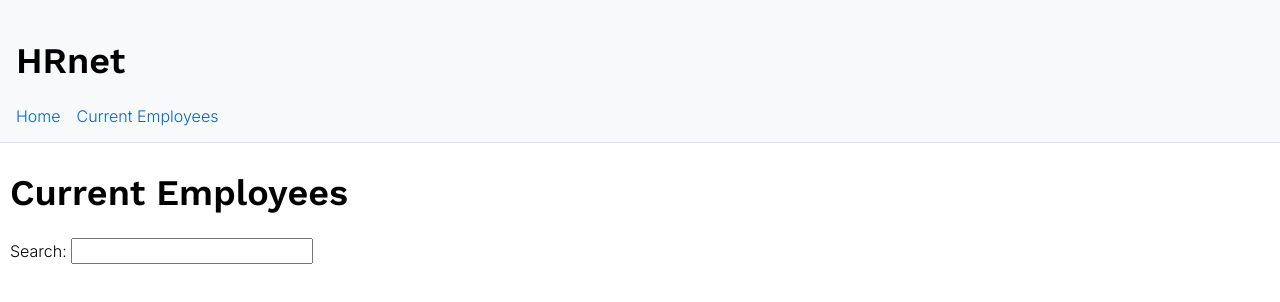
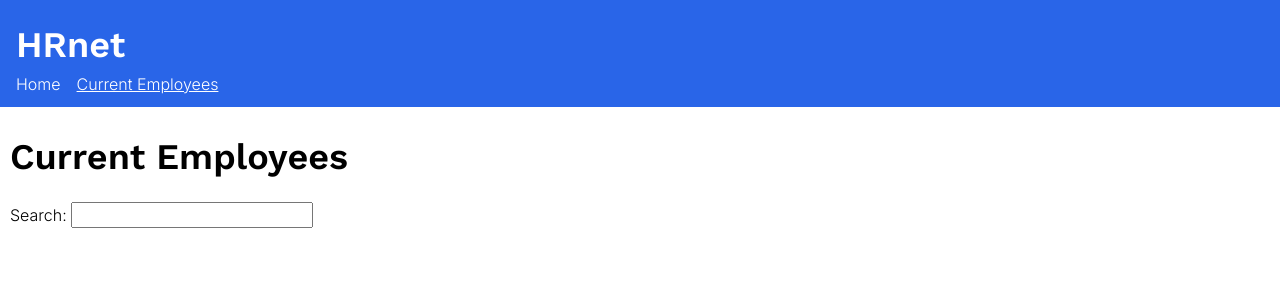
Before and after one commit to Ingirorhaun/openclassrooms-project-14, a React app: page /employee-list in a window 1280 px wide. Shown: the top 302 px of the page. Built offline with nearby package versions, Linux system fonts and the light colour scheme; the HTML template or start-up script is replaced by a standard one.

Commit message:
Update header style

```diff
--- a/src/components/Header.jsx
+++ b/src/components/Header.jsx
@@ -1,12 +1,22 @@
-import { Link } from "react-router-dom";
+import { NavLink } from "react-router-dom";
 
 export default function Header() {
   return (
     <header>
       <h1>HRnet</h1>
       <nav>
-        <Link to="/">Home</Link>
-        <Link to="/employee-list">Current Employees</Link>
+        <NavLink
+          to="/"
+          className={({ isActive }) => (isActive ? "active" : "")}
+        >
+          Home
+        </NavLink>
+        <NavLink
+          to="/employee-list"
+          className={({ isActive }) => (isActive ? "active" : "")}
+        >
+          Current Employees
+        </NavLink>
       </nav>
     </header>
   );
--- a/src/styles/_header.scss
+++ b/src/styles/_header.scss
@@ -1,17 +1,27 @@
 header {
   padding: 1rem;
-  background-color: #f8f9fa;
-  border-bottom: 1px solid #dee2e6;
+  background-color: #2965e8;
+  height: 75px;
+
+  h1 {
+    margin: 0.5rem 0;
+    font-weight: 700;
+    color: white;
+  }
 }
 
 nav {
-  margin-top: 1rem;
+  margin-top: 0.5rem;
   a {
     margin-right: 1rem;
     text-decoration: none;
-    color: #0066cc;
+    color: white;
     &:hover {
       text-decoration: underline;
     }
+    &.active {
+      text-decoration: underline;
+    }
   }
+
 }
```
